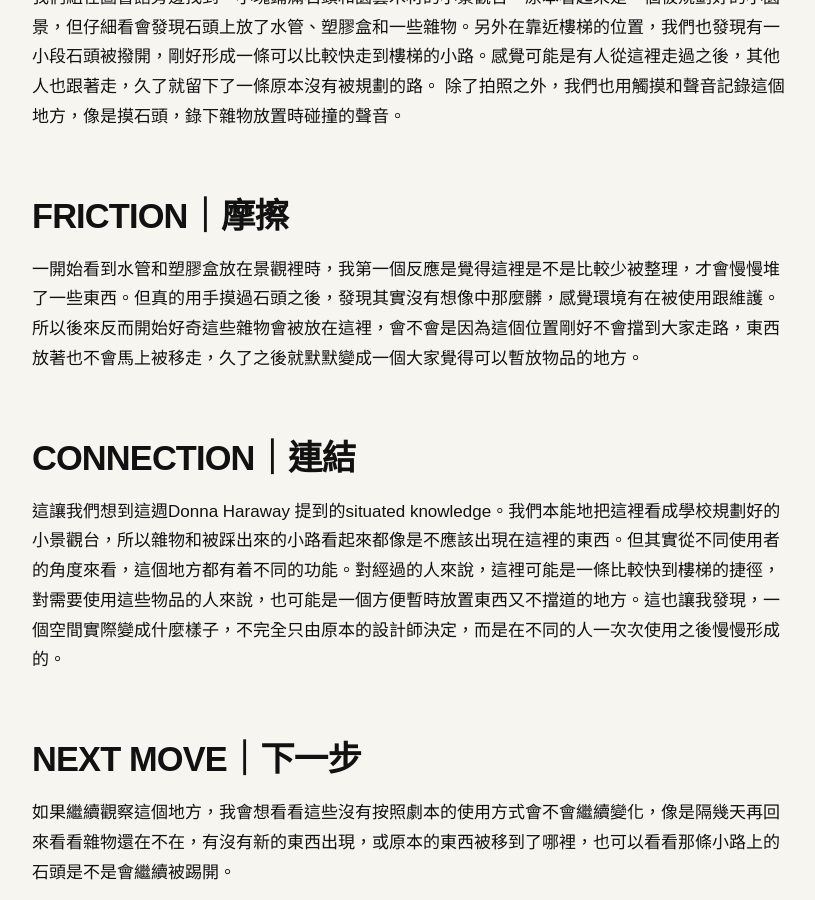
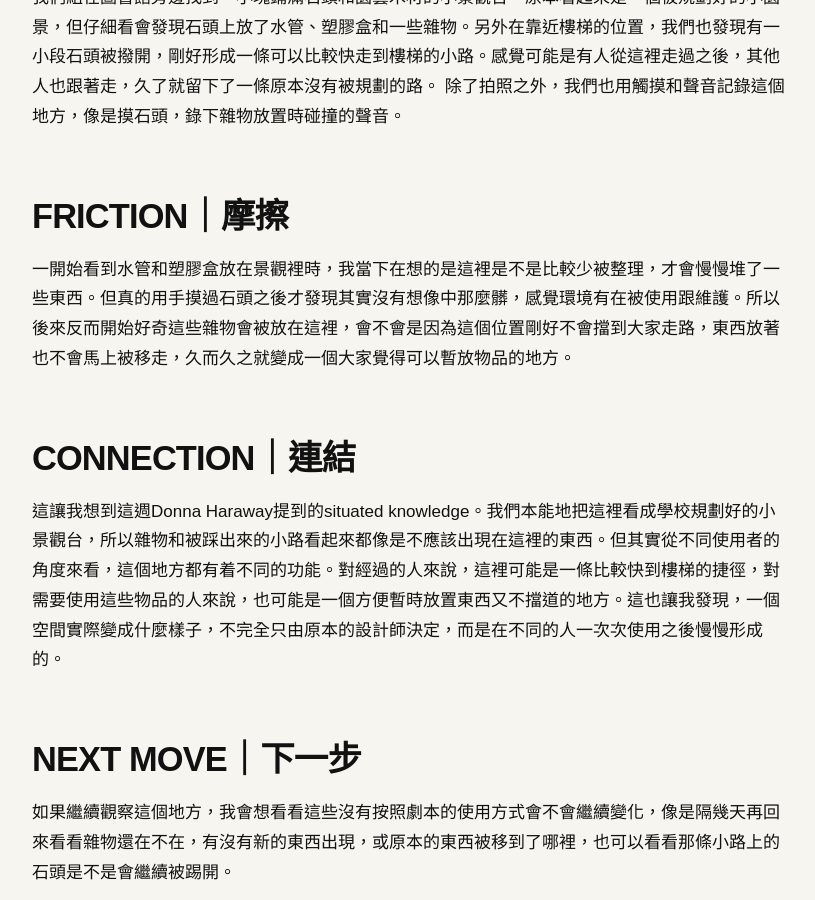
Before and after one commit to yychan27/fieldworkarchive, a Jekyll site: the page built from weeks/week-02.md, in a window 1280 px wide and 900 px high, scrolled down 1610 px. Shown: the whole window, without its empty margins (48-863 px from the left). Built offline with Jekyll 4.4.1, drawn with Linux system fonts in a browser that asks for light colours.

Commit message:
Update week-02.md

```diff
--- a/weeks/week-02.md
+++ b/weeks/week-02.md
@@ -20,11 +20,11 @@ permalink: /weeks/week-02/
 
 ## FRICTION｜摩擦
 
-一開始看到水管和塑膠盒放在景觀裡時，我第一個反應是覺得這裡是不是比較少被整理，才會慢慢堆了一些東西。但真的用手摸過石頭之後，發現其實沒有想像中那麼髒，感覺環境有在被使用跟維護。所以後來反而開始好奇這些雜物會被放在這裡，會不會是因為這個位置剛好不會擋到大家走路，東西放著也不會馬上被移走，久了之後就默默變成一個大家覺得可以暫放物品的地方。
+一開始看到水管和塑膠盒放在景觀裡時，我當下在想的是這裡是不是比較少被整理，才會慢慢堆了一些東西。但真的用手摸過石頭之後才發現其實沒有想像中那麼髒，感覺環境有在被使用跟維護。所以後來反而開始好奇這些雜物會被放在這裡，會不會是因為這個位置剛好不會擋到大家走路，東西放著也不會馬上被移走，久而久之就變成一個大家覺得可以暫放物品的地方。
 
 ## CONNECTION｜連結
 
-這讓我們想到這週Donna Haraway 提到的situated knowledge。我們本能地把這裡看成學校規劃好的小景觀台，所以雜物和被踩出來的小路看起來都像是不應該出現在這裡的東西。但其實從不同使用者的角度來看，這個地方都有着不同的功能。對經過的人來說，這裡可能是一條比較快到樓梯的捷徑，對需要使用這些物品的人來說，也可能是一個方便暫時放置東西又不擋道的地方。這也讓我發現，一個空間實際變成什麼樣子，不完全只由原本的設計師決定，而是在不同的人一次次使用之後慢慢形成的。
+這讓我想到這週Donna Haraway提到的situated knowledge。我們本能地把這裡看成學校規劃好的小景觀台，所以雜物和被踩出來的小路看起來都像是不應該出現在這裡的東西。但其實從不同使用者的角度來看，這個地方都有着不同的功能。對經過的人來說，這裡可能是一條比較快到樓梯的捷徑，對需要使用這些物品的人來說，也可能是一個方便暫時放置東西又不擋道的地方。這也讓我發現，一個空間實際變成什麼樣子，不完全只由原本的設計師決定，而是在不同的人一次次使用之後慢慢形成的。
 
 ## NEXT MOVE｜下一步
 
```
